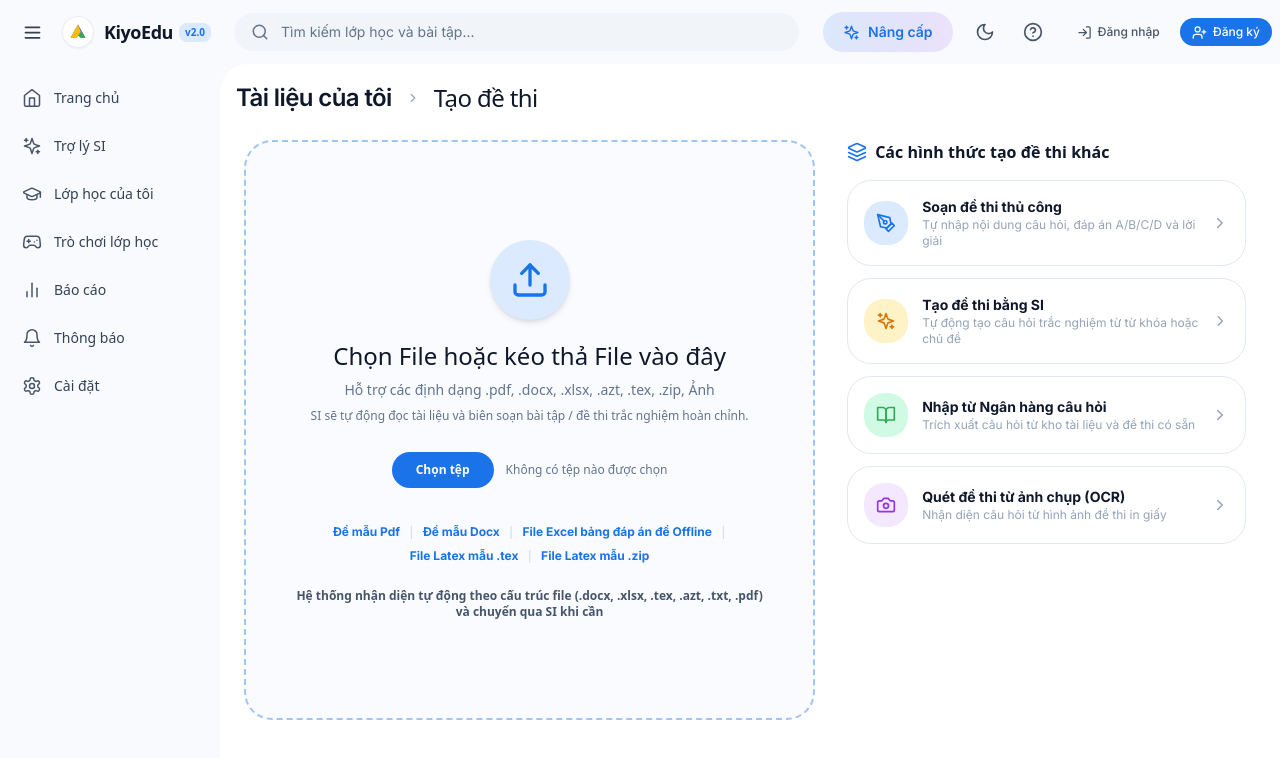
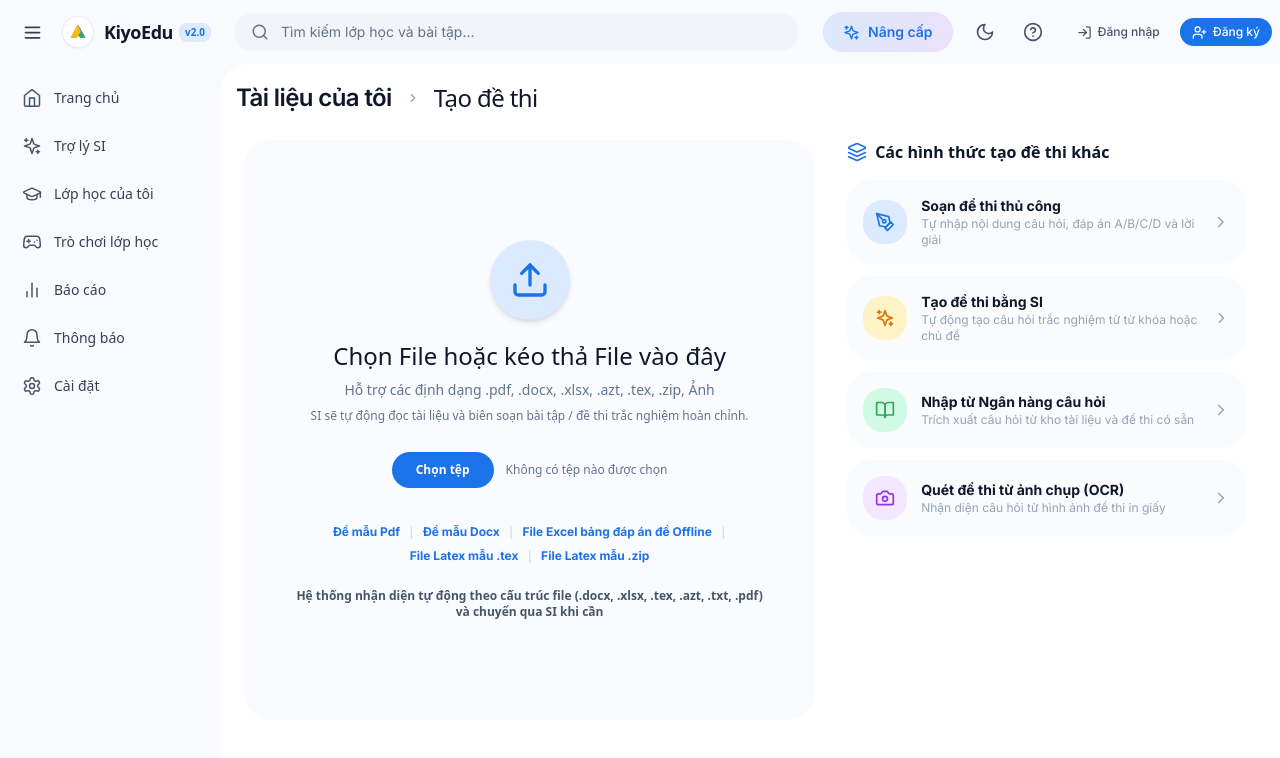
Before and after one commit to nguyenede/edu, a Next.js app in the folder web-hoc-tap/frontend/: page /app/documents/create in a window 1280 px wide. Shown: the top 758 px of the page. Built offline with nearby package versions, Linux system fonts and the light colour scheme.

Commit message:
fix(ui): remove nested card frames, borders and horizontal divider line from exam preview modal

```diff
--- a/web-hoc-tap/frontend/src/app/app/documents/create/page.tsx
+++ b/web-hoc-tap/frontend/src/app/app/documents/create/page.tsx
@@ -557,10 +557,10 @@ function DocumentCreateContent() {
                   handleProcessFile(e.dataTransfer.files[0]);
                 }
               }}
-              className={`min-h-[520px] md:min-h-[580px] p-8 md:p-12 border-2 border-dashed rounded-3xl text-center flex flex-col justify-center items-center space-y-5 transition-all shadow-xs ${
+              className={`min-h-[520px] md:min-h-[580px] p-8 md:p-12 rounded-3xl text-center flex flex-col justify-center items-center space-y-5 transition-all ${
                 isDragging
-                  ? 'border-amber-500 bg-amber-50/70 dark:bg-amber-950/40 scale-[1.01]'
-                  : 'border-google-blue/40 dark:border-google-blue/60 bg-blue-50/40 dark:bg-slate-800/40 hover:bg-blue-50/70'
+                  ? 'border-2 border-dashed border-amber-500 bg-amber-50/70 dark:bg-amber-950/40 scale-[1.01]'
+                  : 'bg-blue-50/40 dark:bg-slate-800/40 hover:bg-blue-50/70'
               }`}
             >
               {/* Cloud Upload Icon */}
@@ -701,7 +701,7 @@ function DocumentCreateContent() {
 
             {/* AI Exam Generated Success Box */}
             {createdExamResult && (
-              <div className="mt-4 p-4 bg-emerald-50/70 dark:bg-emerald-950/30 rounded-2xl border border-emerald-200 dark:border-emerald-900/50 space-y-3">
+              <div className="mt-4 p-4 bg-emerald-50/70 dark:bg-emerald-950/30 rounded-2xl space-y-3">
                 <div className="flex items-center gap-3">
                   <CheckCircle2 size={22} className="text-google-green shrink-0" />
                   <div className="text-left flex-1 min-w-0">
@@ -757,7 +757,7 @@ function DocumentCreateContent() {
               <button
                 type="button"
                 onClick={() => router.push('/app/documents/create/manual' + targetQuery)}
-                className="w-full p-4 bg-white dark:bg-slate-900 hover:bg-blue-50/50 dark:hover:bg-slate-800/80 border border-slate-200 dark:border-slate-800 rounded-2xl transition-all text-left flex items-center justify-between group shadow-xs cursor-pointer"
+                className="w-full p-4 bg-slate-50/70 dark:bg-slate-900/60 hover:bg-blue-50/60 dark:hover:bg-slate-800/80 rounded-2xl transition-all text-left flex items-center justify-between group cursor-pointer"
               >
                 <div className="flex items-center gap-3.5">
                   <div className="w-11 h-11 rounded-xl bg-blue-100 dark:bg-blue-950 text-google-blue flex items-center justify-center shrink-0">
@@ -779,7 +779,7 @@ function DocumentCreateContent() {
               <button
                 type="button"
                 onClick={() => router.push('/app/documents/create/si' + targetQuery)}
-                className="w-full p-4 bg-white dark:bg-slate-900 hover:bg-amber-50/50 dark:hover:bg-slate-800/80 border border-slate-200 dark:border-slate-800 rounded-2xl transition-all text-left flex items-center justify-between group shadow-xs cursor-pointer"
+                className="w-full p-4 bg-slate-50/70 dark:bg-slate-900/60 hover:bg-amber-50/60 dark:hover:bg-slate-800/80 rounded-2xl transition-all text-left flex items-center justify-between group cursor-pointer"
               >
                 <div className="flex items-center gap-3.5">
                   <div className="w-11 h-11 rounded-xl bg-amber-100 dark:bg-amber-950 text-amber-600 dark:text-amber-400 flex items-center justify-center shrink-0">
@@ -801,7 +801,7 @@ function DocumentCreateContent() {
               <button
                 type="button"
                 onClick={() => router.push('/app/documents/create/bank' + targetQuery)}
-                className="w-full p-4 bg-white dark:bg-slate-900 hover:bg-emerald-50/50 dark:hover:bg-slate-800/80 border border-slate-200 dark:border-slate-800 rounded-2xl transition-all text-left flex items-center justify-between group shadow-xs cursor-pointer"
+                className="w-full p-4 bg-slate-50/70 dark:bg-slate-900/60 hover:bg-emerald-50/60 dark:hover:bg-slate-800/80 rounded-2xl transition-all text-left flex items-center justify-between group cursor-pointer"
               >
                 <div className="flex items-center gap-3.5">
                   <div className="w-11 h-11 rounded-xl bg-emerald-100 dark:bg-emerald-950 text-google-green flex items-center justify-center shrink-0">
@@ -823,7 +823,7 @@ function DocumentCreateContent() {
               <button
                 type="button"
                 onClick={() => router.push('/app/documents/create/ocr' + targetQuery)}
-                className="w-full p-4 bg-white dark:bg-slate-900 hover:bg-purple-50/50 dark:hover:bg-slate-800/80 border border-slate-200 dark:border-slate-800 rounded-2xl transition-all text-left flex items-center justify-between group shadow-xs cursor-pointer"
+                className="w-full p-4 bg-slate-50/70 dark:bg-slate-900/60 hover:bg-purple-50/60 dark:hover:bg-slate-800/80 rounded-2xl transition-all text-left flex items-center justify-between group cursor-pointer"
               >
                 <div className="flex items-center gap-3.5">
                   <div className="w-11 h-11 rounded-xl bg-purple-100 dark:bg-purple-950 text-purple-600 dark:text-purple-400 flex items-center justify-center shrink-0">
@@ -856,7 +856,7 @@ function DocumentCreateContent() {
             {/* Top Toolbar */}
             <div className="flex flex-wrap items-center justify-between gap-3 pb-3 pt-1">
               <div className="flex items-center gap-2">
-                <span className="px-3 py-1 rounded-xl bg-blue-50 dark:bg-blue-950/60 text-google-blue dark:text-blue-400 font-semibold text-xs border border-blue-200/60 dark:border-blue-800/60">
+                <span className="px-3 py-1 rounded-xl bg-blue-50/80 dark:bg-blue-950/60 text-google-blue dark:text-blue-400 font-semibold text-xs">
                   Tổng số: {parsedExamData.questions.length} câu
                 </span>
                 <span className="px-3 py-1 rounded-xl bg-slate-100 dark:bg-slate-800 text-slate-700 dark:text-slate-300 font-medium text-xs">
@@ -866,9 +866,9 @@ function DocumentCreateContent() {
               <Button
                 type="button"
                 size="sm"
-                variant="outline"
+                variant="ghost"
                 onClick={handleAddParsedQuestion}
-                className="text-xs font-semibold text-google-blue border-blue-200 dark:border-blue-800 hover:bg-blue-50/50"
+                className="text-xs font-semibold text-google-blue hover:bg-blue-50 dark:hover:bg-blue-950/40"
               >
                 <Plus size={14} className="mr-1" />
                 Thêm câu hỏi
@@ -880,10 +880,10 @@ function DocumentCreateContent() {
               {parsedExamData.questions.map((q, qIdx) => (
                 <div
                   key={qIdx}
-                  className="p-4 sm:p-5 bg-slate-50/80 dark:bg-slate-800/50 rounded-2xl border border-slate-200/80 dark:border-slate-700/80 space-y-3.5 hover:border-slate-300 dark:hover:border-slate-600 transition-colors shadow-2xs"
+                  className="p-4 sm:p-5 bg-slate-50/70 dark:bg-slate-900/40 rounded-2xl space-y-3.5"
                 >
-                  {/* Card Header */}
-                  <div className="flex items-center justify-between pb-2 border-b border-slate-200/60 dark:border-slate-700/60">
+                  {/* Card Header (Frameless, Không đường kẻ ngang) */}
+                  <div className="flex items-center justify-between">
                     <div className="flex items-center gap-2">
                       <span className="px-3 py-0.5 rounded-lg bg-google-blue text-white font-bold text-xs shadow-2xs">
                         Câu {qIdx + 1}
@@ -911,7 +911,7 @@ function DocumentCreateContent() {
                       value={q.content}
                       onChange={(val) => handleUpdateParsedQuestionContent(qIdx, val)}
                       placeholder="Nhập nội dung câu hỏi..."
-                      className="p-3 bg-white dark:bg-slate-900 border border-slate-200 dark:border-slate-700 rounded-xl text-slate-900 dark:text-slate-100 text-xs font-medium focus:outline-none focus:ring-2 focus:ring-google-blue/30 focus:border-google-blue leading-relaxed shadow-2xs"
+                      className="p-3 bg-white dark:bg-slate-900/80 border-0 rounded-xl text-slate-900 dark:text-slate-100 text-xs font-medium focus:outline-none focus:ring-1 focus:ring-google-blue/30 leading-relaxed shadow-none"
                     />
                   </div>
 
@@ -929,10 +929,10 @@ function DocumentCreateContent() {
                             <div
                               key={optIdx}
                               onClick={() => handleSelectParsedCorrectOption(qIdx, optIdx)}
-                              className={`p-2.5 rounded-xl border flex items-center gap-2.5 transition-all cursor-pointer ${
+                              className={`p-2.5 rounded-xl flex items-center gap-2.5 transition-all cursor-pointer ${
                                 opt.isCorrect
-                                  ? 'bg-emerald-50 dark:bg-emerald-950/40 border-emerald-500 dark:border-emerald-600 shadow-2xs ring-1 ring-emerald-500/30'
-                                  : 'bg-white dark:bg-slate-900 border-slate-200 dark:border-slate-700/80 hover:border-slate-300 dark:hover:border-slate-600'
+                                  ? 'bg-emerald-500/15 dark:bg-emerald-950/60 text-emerald-950 dark:text-emerald-100'
+                                  : 'bg-white dark:bg-slate-900/80 hover:bg-slate-100/70 dark:hover:bg-slate-800/60'
                               }`}
                             >
                               <div
@@ -971,16 +971,16 @@ function DocumentCreateContent() {
                       </div>
                     </div>
                   ) : (
-                    <div className="flex items-center justify-between p-3 bg-slate-100/70 dark:bg-slate-900/50 rounded-xl border border-dashed border-slate-300 dark:border-slate-700 text-xs">
+                    <div className="flex items-center justify-between p-3 bg-slate-100/50 dark:bg-slate-900/30 rounded-xl text-xs">
                       <span className="text-slate-500 dark:text-slate-400 text-[11px]">
                         Câu hỏi tự luận / Chưa có phương án trắc nghiệm
                       </span>
                       <Button
                         type="button"
                         size="sm"
-                        variant="outline"
+                        variant="ghost"
                         onClick={() => handleAddDefaultOptionsToQuestion(qIdx)}
-                        className="text-[11px] h-7 px-2.5 font-semibold text-google-blue border-blue-200 dark:border-blue-800"
+                        className="text-[11px] h-7 px-2.5 font-semibold text-google-blue hover:bg-blue-50 dark:hover:bg-blue-950/40"
                       >
                         <Plus size={12} className="mr-1" />
                         + Thêm 4 phương án (A, B, C, D)
@@ -998,7 +998,7 @@ function DocumentCreateContent() {
                       value={q.explanation || ''}
                       onChange={(val) => handleUpdateParsedExplanation(qIdx, val)}
                       placeholder="Nhập hướng dẫn giải hoặc lời giải chi tiết (không bắt buộc)..."
-                      className="p-2.5 bg-amber-50/40 dark:bg-amber-950/20 border border-amber-200/80 dark:border-amber-900/50 rounded-xl text-slate-800 dark:text-slate-200 text-xs font-normal focus:outline-none focus:ring-2 focus:ring-amber-500/20 focus:border-amber-500 leading-relaxed shadow-2xs"
+                      className="p-2.5 bg-amber-50/30 dark:bg-amber-950/20 border-0 rounded-xl text-slate-800 dark:text-slate-200 text-xs font-normal focus:outline-none focus:ring-1 focus:ring-amber-500/30 leading-relaxed shadow-none"
                     />
                   </div>
                 </div>
@@ -1007,23 +1007,23 @@ function DocumentCreateContent() {
 
             {/* Modal Bottom Footer */}
             <div className="flex items-center justify-between pt-4 mt-2">
-              <Button variant="outline" size="sm" onClick={() => setIsPreviewModalOpen(false)}>
+              <Button variant="ghost" size="sm" onClick={() => setIsPreviewModalOpen(false)}>
                 Đóng
               </Button>
               <div className="flex items-center gap-2.5">
                 <Button
                   size="sm"
-                  variant="outline"
+                  variant="ghost"
                   disabled={isSavingChanges}
                   onClick={handleSaveExamEdits}
-                  className="font-bold text-xs border-blue-300 dark:border-blue-800 text-google-blue hover:bg-blue-50/60 dark:hover:bg-blue-950/40"
+                  className="font-bold text-xs text-google-blue hover:bg-blue-50/60 dark:hover:bg-blue-950/40"
                 >
                   <Save size={14} className="mr-1" />
                   {isSavingChanges ? 'Đang lưu...' : 'Lưu thay đổi'}
                 </Button>
                 <Button
                   size="sm"
-                  className="bg-emerald-600 hover:bg-emerald-700 text-white font-bold text-xs shadow-2xs"
+                  className="bg-emerald-600 hover:bg-emerald-700 text-white font-bold text-xs shadow-none border-0"
                   onClick={() => {
                     setIsPreviewModalOpen(false);
                     if (parsedExamData.examUrl) router.push(parsedExamData.examUrl);
--- a/web-hoc-tap/frontend/src/components/Modal.tsx
+++ b/web-hoc-tap/frontend/src/components/Modal.tsx
@@ -81,7 +81,7 @@ export const Modal: React.FC<ModalProps> = ({
 
       {/* Material You Modal Dialog */}
       <div
-        className={`relative z-10 w-full ${maxWidths[maxWidth]} bg-white dark:bg-[#1e1f20] border border-slate-200/60 dark:border-[#2d2f31] rounded-3xl p-4 text-left flex flex-col gap-2 shadow-2xl my-auto transition-all duration-200 ease-[cubic-bezier(0.16,1,0.3,1)] transform ${
+        className={`relative z-10 w-full ${maxWidths[maxWidth]} bg-white dark:bg-[#1e1f20] rounded-3xl p-4 sm:p-6 text-left flex flex-col gap-2 shadow-2xl my-auto transition-all duration-200 ease-[cubic-bezier(0.16,1,0.3,1)] transform ${
           isVisible
             ? 'scale-100 opacity-100 translate-y-0'
             : 'scale-95 opacity-0 translate-y-2'
```
